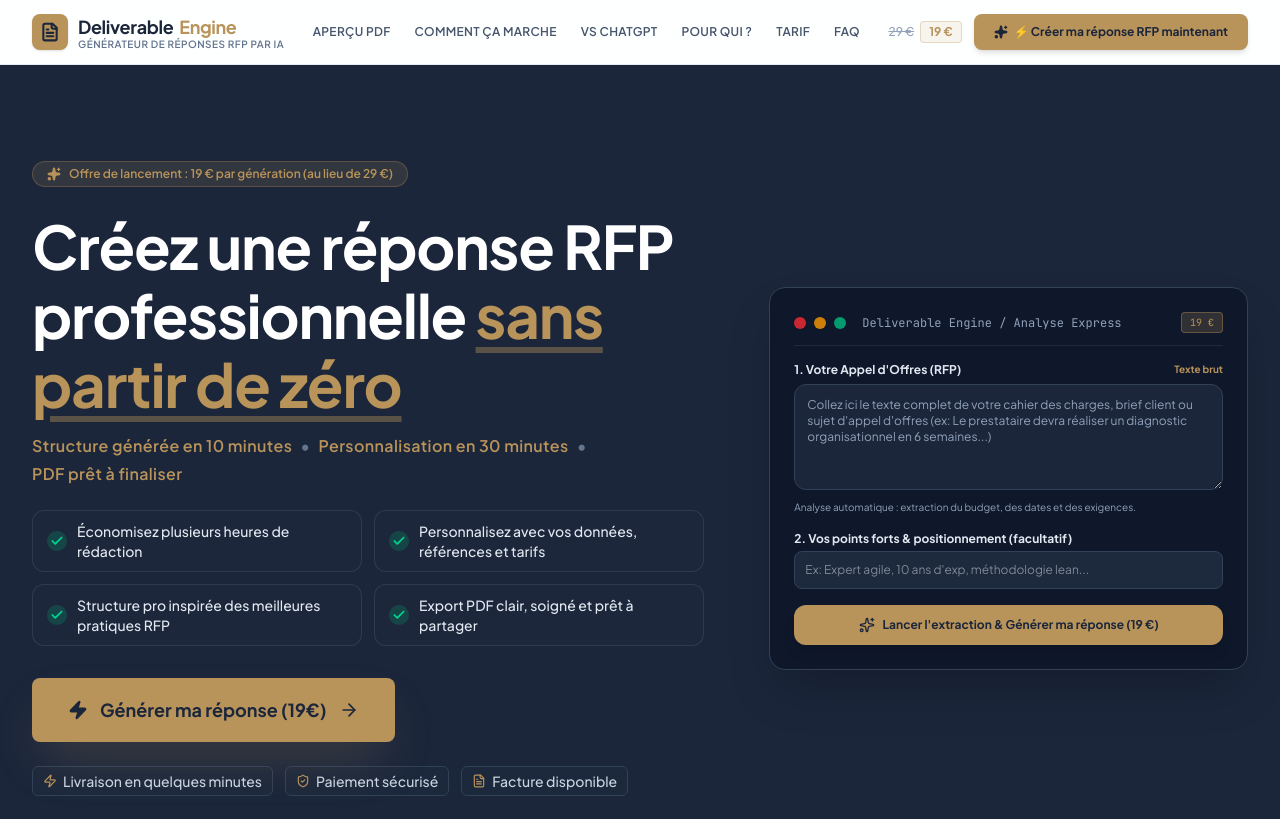
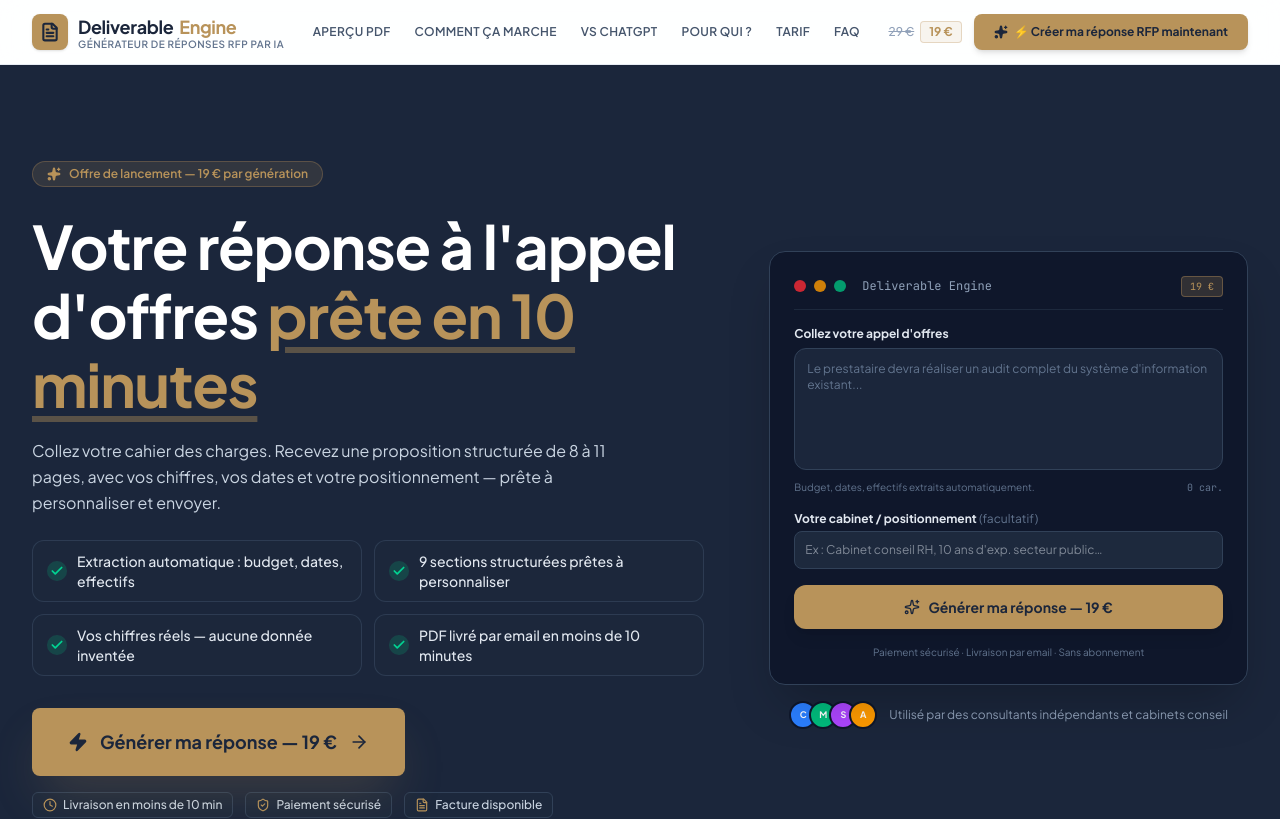
Before and after one commit to OMARMARCO23/DeliverableEngine, a React (Vite) app: page / in a window 1280 px wide. Shown: the top 819 px of the page. Built offline with nearby package versions, Linux system fonts and the light colour scheme; no server answers; a web font is replaced by a local one.

Commit message:
Refactor Hero component with new features and layout
Updated Hero component to include new icons and improved layout. Added character count feature and enhanced placeholder text.

```diff
--- a/src/components/Hero.tsx
+++ b/src/components/Hero.tsx
@@ -5,17 +5,41 @@
 
 import React, { useState } from 'react';
 import { motion } from 'motion/react';
-import { ArrowRight, Sparkles, Upload, FileText, CheckCircle2, ShieldCheck, Zap, Check } from 'lucide-react';
+import {
+  ArrowRight,
+  Sparkles,
+  FileText,
+  ShieldCheck,
+  Zap,
+  Check,
+  Clock
+} from 'lucide-react';
 
 interface HeroProps {
-  onOpenGenerate: (initialData?: { rfp_text?: string; positioning?: string }) => void;
+  onOpenGenerate: (initialData?: {
+    rfp_text?: string;
+    positioning?: string
+  }) => void;
   onOpenVideo?: () => void;
 }
 
+// Exemples rotatifs pour le placeholder
+const RFP_EXAMPLES = [
+  "Le prestataire devra réaliser un audit complet du système d'information existant...",
+  "Consultation ouverte aux cabinets spécialisés en transformation digitale...",
+  "Le CHU de Montpellier lance un appel d'offres pour l'optimisation de son SIH...",
+  "BatiNova recherche un cabinet conseil pour accompagner sa transformation numérique..."
+];
+
 export default function Hero({ onOpenGenerate }: HeroProps) {
-  const [rfpFileName, setRfpFileName] = useState<string | null>(null);
   const [pastedText, setPastedText] = useState('');
   const [positioning, setPositioning] = useState('');
+  const [charCount, setCharCount] = useState(0);
+
+  const handleTextChange = (e: React.ChangeEvent<HTMLTextAreaElement>) => {
+    setPastedText(e.target.value);
+    setCharCount(e.target.value.length);
+  };
 
   const handleFormSubmit = (e: React.FormEvent) => {
     e.preventDefault();
@@ -25,93 +49,105 @@
     });
   };
 
+  const handleCTAClick = () => {
+    onOpenGenerate({
+      rfp_text: pastedText || '',
+      positioning: positioning || ''
+    });
+  };
+
   return (
-    <section className="relative overflow-hidden bg-[#1B263B] text-white py-16 sm:py-24">
-      {/* Decorative subtle background accents */}
-      <div className="absolute inset-0 -z-10 bg-[linear-gradient(to_right,#ffffff08_1px,transparent_1px),linear-gradient(to_bottom,#ffffff08_1px,transparent_1px)] bg-[size:3rem_3rem]" />
-      <div className="absolute top-0 right-1/4 -z-10 h-96 w-96 rounded-full bg-[#B8935A]/10 blur-3xl pointer-events-none" />
-      <div className="absolute bottom-0 left-10 -z-10 h-80 w-80 rounded-full bg-blue-600/10 blur-3xl pointer-events-none" />
+    <section className="relative overflow-hidden bg-[#1B263B] text-white
+                        py-16 sm:py-24">
+      {/* Background décoratif */}
+      <div className="absolute inset-0 -z-10
+                      bg-[linear-gradient(to_right,#ffffff08_1px,transparent_1px),
+                         linear-gradient(to_bottom,#ffffff08_1px,transparent_1px)]
+                      bg-[size:3rem_3rem]" />
+      <div className="absolute top-0 right-1/4 -z-10 h-96 w-96 rounded-full
+                      bg-[#B8935A]/10 blur-3xl pointer-events-none" />
+      <div className="absolute bottom-0 left-10 -z-10 h-80 w-80 rounded-full
+                      bg-blue-600/10 blur-3xl pointer-events-none" />
 
       <div className="mx-auto max-w-7xl px-4 sm:px-8">
         <div className="grid grid-cols-1 lg:grid-cols-12 gap-12 items-center">
 
-          {/* Left Column: Headlines and Main Call to Action */}
+          {/* Colonne gauche */}
           <div className="lg:col-span-7 flex flex-col justify-center text-left">
 
+            {/* Badge offre */}
             <motion.div
               initial={{ opacity: 0, y: 12 }}
               animate={{ opacity: 1, y: 0 }}
               transition={{ duration: 0.5 }}
-              className="inline-flex items-center gap-2 self-start rounded-full bg-[#B8935A]/15 border border-[#B8935A]/30 px-3.5 py-1 text-xs font-semibold text-[#B8935A] mb-6"
+              className="inline-flex items-center gap-2 self-start rounded-full
+                         bg-[#B8935A]/15 border border-[#B8935A]/30
+                         px-3.5 py-1 text-xs font-semibold text-[#B8935A] mb-6"
             >
               <Sparkles className="h-3.5 w-3.5 fill-[#B8935A]" />
-              Offre de lancement : 19 € par génération (au lieu de 29 €)
+              Offre de lancement — 19 € par génération
             </motion.div>
 
-            {/* Headline */}
+            {/* Titre principal */}
             <motion.h1
               initial={{ opacity: 0, y: 15 }}
               animate={{ opacity: 1, y: 0 }}
               transition={{ duration: 0.5, delay: 0.1 }}
-              className="font-serif-heading text-3xl sm:text-5xl lg:text-6xl font-extrabold tracking-tight leading-[1.15] text-white"
+              className="font-serif-heading text-3xl sm:text-5xl lg:text-6xl
+                         font-extrabold tracking-tight leading-[1.15] text-white"
             >
-              Créez une réponse RFP professionnelle{' '}
-              <span className="text-[#B8935A] underline decoration-[#B8935A]/40 underline-offset-8">
-                sans partir de zéro
+              Votre réponse à l'appel d'offres{' '}
+              <span className="text-[#B8935A] underline decoration-[#B8935A]/40
+                               underline-offset-8">
+                prête en 10 minutes
               </span>
             </motion.h1>
 
-            {/* Subtitle Tagline */}
+            {/* Sous-titre */}
             <motion.p
               initial={{ opacity: 0, y: 15 }}
               animate={{ opacity: 1, y: 0 }}
               transition={{ duration: 0.5, delay: 0.15 }}
-              className="mt-4 text-sm sm:text-base text-[#B8935A] font-semibold tracking-wide font-sans flex flex-wrap items-center gap-x-2 gap-y-1"
+              className="mt-5 text-sm sm:text-base text-slate-300
+                         leading-relaxed max-w-xl"
             >
-              <span>Structure générée en 10 minutes</span>
-              <span className="text-slate-500">•</span>
-              <span>Personnalisation en 30 minutes</span>
-              <span className="text-slate-500">•</span>
-              <span>PDF prêt à finaliser</span>
+              Collez votre cahier des charges. Recevez une proposition
+              structurée de 8 à 11 pages, avec vos chiffres, vos dates
+              et votre positionnement — prête à personnaliser et envoyer.
             </motion.p>
 
-            {/* Clear Benefits Grid */}
+            {/* Bénéfices */}
             <motion.div
               initial={{ opacity: 0, y: 15 }}
               animate={{ opacity: 1, y: 0 }}
               transition={{ duration: 0.5, delay: 0.2 }}
-              className="mt-6 grid grid-cols-1 sm:grid-cols-2 gap-3 max-w-2xl font-sans"
+              className="mt-6 grid grid-cols-1 sm:grid-cols-2 gap-3
+                         max-w-2xl font-sans"
             >
-              <div className="flex items-center gap-2.5 bg-slate-800/80 border border-slate-700/80 px-3.5 py-2.5 rounded-xl text-slate-200 text-xs sm:text-sm font-medium">
-                <div className="w-5 h-5 rounded-full bg-emerald-500/20 text-emerald-400 flex items-center justify-center shrink-0">
-                  <Check className="h-3.5 w-3.5 stroke-[3]" />
+              {[
+                "Extraction automatique : budget, dates, effectifs",
+                "9 sections structurées prêtes à personnaliser",
+                "Vos chiffres réels — aucune donnée inventée",
+                "PDF livré par email en moins de 10 minutes"
+              ].map((benefit, i) => (
+                <div
+                  key={i}
+                  className="flex items-center gap-2.5 bg-slate-800/80
+                             border border-slate-700/80 px-3.5 py-2.5
+                             rounded-xl text-slate-200 text-xs sm:text-sm
+                             font-medium"
+                >
+                  <div className="w-5 h-5 rounded-full bg-emerald-500/20
+                                  text-emerald-400 flex items-center
+                                  justify-center shrink-0">
+                    <Check className="h-3.5 w-3.5 stroke-[3]" />
+                  </div>
+                  <span>{benefit}</span>
                 </div>
-                <span>Économisez plusieurs heures de rédaction</span>
-              </div>
-
-              <div className="flex items-center gap-2.5 bg-slate-800/80 border border-slate-700/80 px-3.5 py-2.5 rounded-xl text-slate-200 text-xs sm:text-sm font-medium">
-                <div className="w-5 h-5 rounded-full bg-emerald-500/20 text-emerald-400 flex items-center justify-center shrink-0">
-                  <Check className="h-3.5 w-3.5 stroke-[3]" />
-                </div>
-                <span>Personnalisez avec vos données, références et tarifs</span>
-              </div>
-
-              <div className="flex items-center gap-2.5 bg-slate-800/80 border border-slate-700/80 px-3.5 py-2.5 rounded-xl text-slate-200 text-xs sm:text-sm font-medium">
-                <div className="w-5 h-5 rounded-full bg-emerald-500/20 text-emerald-400 flex items-center justify-center shrink-0">
-                  <Check className="h-3.5 w-3.5 stroke-[3]" />
-                </div>
-                <span>Structure pro inspirée des meilleures pratiques RFP</span>
-              </div>
-
-              <div className="flex items-center gap-2.5 bg-slate-800/80 border border-slate-700/80 px-3.5 py-2.5 rounded-xl text-slate-200 text-xs sm:text-sm font-medium">
-                <div className="w-5 h-5 rounded-full bg-emerald-500/20 text-emerald-400 flex items-center justify-center shrink-0">
-                  <Check className="h-3.5 w-3.5 stroke-[3]" />
-                </div>
-                <span>Export PDF clair, soigné et prêt à partager</span>
-              </div>
+              ))}
             </motion.div>
 
-            {/* CTA Button Block */}
+            {/* CTA principal */}
             <motion.div
               initial={{ opacity: 0, y: 15 }}
               animate={{ opacity: 1, y: 0 }}
@@ -119,26 +155,35 @@
               className="mt-8 flex flex-col items-start gap-4"
             >
               <button
-                onClick={onOpenGenerate}
-                style={{ backgroundColor: '#B8935A', padding: '18px 36px' }}
-                className="group relative inline-flex items-center justify-center gap-3 rounded-lg text-lg font-bold text-[#1B263B] shadow-2xl shadow-[#B8935A]/25 hover:bg-[#a17e47] hover:-translate-y-0.5 transition-all active:scale-[0.98] cursor-pointer"
+                onClick={handleCTAClick}
+                className="group relative inline-flex items-center justify-center
+                           gap-3 rounded-lg text-lg font-bold text-[#1B263B]
+                           bg-[#B8935A] hover:bg-[#a17e47] shadow-2xl
+                           shadow-[#B8935A]/25 hover:-translate-y-0.5
+                           transition-all active:scale-[0.98] cursor-pointer
+                           px-9 py-5"
               >
                 <Zap className="h-5 w-5 fill-[#1B263B]" />
-                <span>Générer ma réponse (19€)</span>
-                <ArrowRight className="h-5 w-5 transition-transform group-hover:translate-x-1" />
+                <span>Générer ma réponse — 19 €</span>
+                <ArrowRight className="h-5 w-5 transition-transform
+                                       group-hover:translate-x-1" />
               </button>
 
-              {/* Reassurance Badges Row */}
-              <div className="mt-2 flex flex-wrap items-center gap-x-3 gap-y-2 text-xs sm:text-sm text-slate-300 font-medium">
-                <span className="flex items-center gap-1.5 bg-slate-800/80 px-2.5 py-1 rounded-md border border-slate-700">
-                  <Zap className="h-3.5 w-3.5 text-[#B8935A]" />
-                  <span>Livraison en quelques minutes</span>
+              {/* Badges réassurance */}
+              <div className="flex flex-wrap items-center gap-x-3 gap-y-2
+                              text-xs text-slate-300 font-medium">
+                <span className="flex items-center gap-1.5 bg-slate-800/80
+                                 px-2.5 py-1 rounded-md border border-slate-700">
+                  <Clock className="h-3.5 w-3.5 text-[#B8935A]" />
+                  <span>Livraison en moins de 10 min</span>
                 </span>
-                <span className="flex items-center gap-1.5 bg-slate-800/80 px-2.5 py-1 rounded-md border border-slate-700">
+                <span className="flex items-center gap-1.5 bg-slate-800/80
+                                 px-2.5 py-1 rounded-md border border-slate-700">
                   <ShieldCheck className="h-3.5 w-3.5 text-[#B8935A]" />
                   <span>Paiement sécurisé</span>
                 </span>
-                <span className="flex items-center gap-1.5 bg-slate-800/80 px-2.5 py-1 rounded-md border border-slate-700">
+                <span className="flex items-center gap-1.5 bg-slate-800/80
+                                 px-2.5 py-1 rounded-md border border-slate-700">
                   <FileText className="h-3.5 w-3.5 text-[#B8935A]" />
                   <span>Facture disponible</span>
                 </span>
@@ -147,65 +192,132 @@
 
           </div>
 
-          {/* Right Column: Interactive Dropzone & Extraction Simulator */}
+          {/* Colonne droite — Aperçu interactif */}
           <div className="lg:col-span-5">
             <motion.div
               initial={{ opacity: 0, scale: 0.96 }}
               animate={{ opacity: 1, scale: 1 }}
               transition={{ duration: 0.6, delay: 0.2 }}
-              className="rounded-2xl border border-slate-700 bg-slate-900/90 p-5 sm:p-6 shadow-2xl relative backdrop-blur-sm"
+              className="rounded-2xl border border-slate-700 bg-slate-900/90
+                         p-5 sm:p-6 shadow-2xl relative backdrop-blur-sm"
             >
-              <div className="flex items-center justify-between pb-3 mb-4 border-b border-slate-800">
+              {/* Barre titre fenêtre */}
+              <div className="flex items-center justify-between pb-3 mb-4
+                              border-b border-slate-800">
                 <div className="flex items-center gap-2">
                   <div className="w-3 h-3 rounded-full bg-red-500/80" />
                   <div className="w-3 h-3 rounded-full bg-amber-500/80" />
                   <div className="w-3 h-3 rounded-full bg-emerald-500/80" />
-                  <span className="text-xs font-mono text-slate-400 ml-2">Deliverable Engine / Analyse Express</span>
+                  <span className="text-xs font-mono text-slate-400 ml-2">
+                    Deliverable Engine
+                  </span>
                 </div>
-                <span className="text-[10px] bg-[#B8935A]/20 text-[#B8935A] border border-[#B8935A]/40 px-2 py-0.5 rounded font-mono">
+                <span className="text-[10px] bg-[#B8935A]/20 text-[#B8935A]
+                                 border border-[#B8935A]/40 px-2 py-0.5
+                                 rounded font-mono">
                   19 €
                 </span>
               </div>
 
               <form onSubmit={handleFormSubmit} className="space-y-4">
+
+                {/* Champ RFP */}
                 <div>
-                  <label className="block text-xs font-bold text-slate-200 mb-1.5 flex items-center justify-between">
-                    <span>1. Votre Appel d'Offres (RFP)</span>
-                    <span className="text-[10px] text-[#B8935A]">Texte brut</span>
+                  <label className="block text-xs font-bold text-slate-200
+                                    mb-1.5">
+                    Collez votre appel d'offres
                   </label>
                   <textarea
-                    rows={5}
-                    placeholder="Collez ici le texte complet de votre cahier des charges, brief client ou sujet d'appel d'offres (ex: Le prestataire devra réaliser un diagnostic organisationnel en 6 semaines...)"
+                    rows={6}
+                    placeholder={RFP_EXAMPLES[0]}
                     value={pastedText}
-                    onChange={(e) => setPastedText(e.target.value)}
-                    className="w-full text-xs bg-slate-800/90 border border-slate-700 rounded-xl p-3 text-slate-200 placeholder-slate-400 focus:outline-none focus:border-[#B8935A] focus:ring-1 focus:ring-[#B8935A]"
+                    onChange={handleTextChange}
+                    className="w-full text-xs bg-slate-800/90 border
+                               border-slate-700 rounded-xl p-3 text-slate-200
+                               placeholder-slate-500 focus:outline-none
+                               focus:border-[#B8935A] focus:ring-1
+                               focus:ring-[#B8935A] resize-none"
                   />
-                  <p className="text-[10px] text-slate-400 mt-1">
-                    Analyse automatique : extraction du budget, des dates et des exigences.
-                  </p>
+                  {/* Compteur + indicateur */}
+                  <div className="flex items-center justify-between mt-1">
+                    <p className="text-[10px] text-slate-500">
+                      Budget, dates, effectifs extraits automatiquement.
+                    </p>
+                    <span className={`text-[10px] font-mono ${
+                      charCount >= 200
+                        ? 'text-emerald-400'
+                        : 'text-slate-500'
+                    }`}>
+                      {charCount} car.
+                    </span>
+                  </div>
                 </div>
 
+                {/* Champ positionnement */}
                 <div>
                   <label className="block text-xs font-bold text-slate-200 mb-1">
-                    2. Vos points forts & positionnement (facultatif)
+                    Votre cabinet / positionnement{' '}
+                    <span className="text-slate-500 font-normal">
+                      (facultatif)
+                    </span>
                   </label>
                   <input
                     type="text"
-                    placeholder="Ex: Expert agile, 10 ans d'exp, méthodologie lean..."
+                    placeholder="Ex : Cabinet conseil RH, 10 ans d'exp. secteur public…"
                     value={positioning}
                     onChange={(e) => setPositioning(e.target.value)}
-                    className="w-full text-xs bg-slate-800 border border-slate-700 rounded-lg p-2.5 text-slate-200 focus:outline-none focus:border-[#B8935A]"
+                    className="w-full text-xs bg-slate-800 border border-slate-700
+                               rounded-lg p-2.5 text-slate-200
+                               focus:outline-none focus:border-[#B8935A]"
                   />
                 </div>
 
+                {/* Bouton formulaire */}
                 <button
                   type="submit"
-                  className="w-full py-3 px-4 bg-[#B8935A] hover:bg-[#9e7b45] text-[#1B263B] font-bold text-xs rounded-xl shadow-lg transition-all active:scale-[0.98] cursor-pointer flex items-center justify-center gap-2"
+                  className="w-full py-3 px-4 bg-[#B8935A] hover:bg-[#9e7b45]
+                             text-[#1B263B] font-bold text-sm rounded-xl
+                             shadow-lg transition-all active:scale-[0.98]
+                             cursor-pointer flex items-center justify-center
+                             gap-2"
                 >
                   <Sparkles className="h-4 w-4" />
-                  Lancer l'extraction & Générer ma réponse (19 €)
+                  Générer ma réponse — 19 €
                 </button>
+
+                {/* Mini réassurance sous le bouton */}
+                <p className="text-center text-[10px] text-slate-500">
+                  Paiement sécurisé · Livraison par email · Sans abonnement
+                </p>
+
               </form>
+            </motion.div>
+
+            {/* Indicateur social proof sous la carte */}
+            <motion.div
+              initial={{ opacity: 0 }}
+              animate={{ opacity: 1 }}
+              transition={{ duration: 0.5, delay: 0.6 }}
+              className="mt-4 flex items-center justify-center gap-3
+                         text-xs text-slate-400"
+            >
+              <div className="flex -space-x-2">
+                {['bg-blue-500', 'bg-emerald-500', 'bg-purple-500',
+                  'bg-amber-500'].map((color, i) => (
+                  <div
+                    key={i}
+                    className={`w-7 h-7 rounded-full ${color} border-2
+                                border-slate-900 flex items-center
+                                justify-center text-white text-[9px]
+                                font-bold`}
+                  >
+                    {['C', 'M', 'S', 'A'][i]}
+                  </div>
+                ))}
+              </div>
+              <span>
+                Utilisé par des consultants indépendants et cabinets conseil
+              </span>
             </motion.div>
           </div>
 
```
